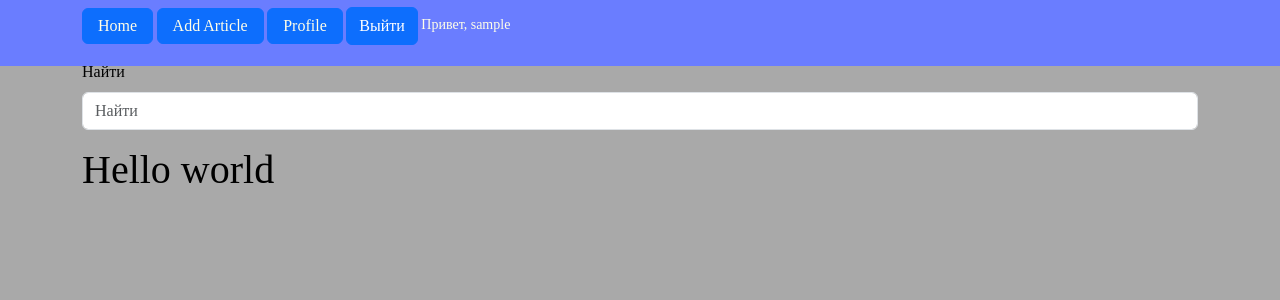
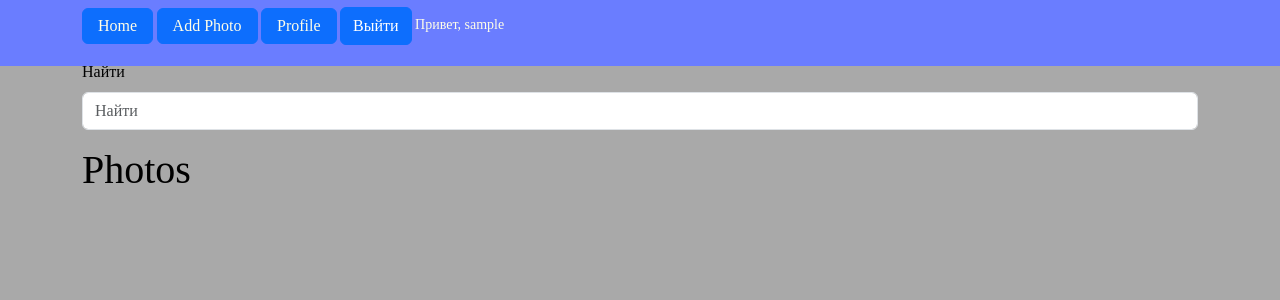
Before and after one commit to nurmuhamedbekinulu/control_work_9_nurmuhamed_bekinulu, a Django app: page / in a window 1280 px wide. Shown: the top 300 px of the page. Run offline with Django 4.2, Linux system fonts and the light colour scheme; the visitor is signed in with stand-in values (Sample User, id 1); data that the repository does not hold is empty; some libraries are stand-ins or nearby versions.

Commit message:
Создание html файлов для отображения фотографий на главной странице #3

```diff
--- a/webapp/templates/base.html
+++ b/webapp/templates/base.html
@@ -20,7 +20,7 @@
             {% block menu %}{% endblock %}
             {% if user.is_authenticated %}
                 <li>
-                    <a href="{% url 'article_add' %}" class="btn btn-primary">Add Article</a>
+                    <a href="#" class="btn btn-primary">Add Photo</a>
                 </li>
                 <li>
                     <a href="{% url 'profile' user.pk %}" class="btn btn-primary">Profile</a>
--- a/webapp/templates/index.html
+++ b/webapp/templates/index.html
@@ -3,18 +3,18 @@
 {% block title %}Home{% endblock %}
 {% block content %}
     {% include 'partial/search.html' %}
-    <h1>Hello world</h1>
+    <h1>Photos</h1>
 
-    <div id="articles">
-        {% for article in articles %}
-        <h2>{{ article.title }}</h2>
-        <h2>{{ article.text }}</h2>
+    <div id="photos">
+        {% for photo in photos %}
+        <h2>{{ photo.title }}</h2>
+        <h2>{{ photo.text }}</h2>
         <p>
-            <a href="{% url 'article_detail' article.pk %}">Подробнее...</a>
+            <a href="{% url 'photo_detail' photo.pk %}">Подробнее...</a>
         </p>
-        <p>Favorite count {{ article.users.count }}</p>
+        <p>Favorite count {{ photo.users.count }}</p>
         {% if user.is_authenticated %}
-            <form action="{% url 'to_favorite' article.pk %}" method="post">
+            <form action="{% url 'to_favorite' photo.pk %}" method="post">
                 {% csrf_token %}
                 {% bootstrap_form favorite_form %}
                 {% bootstrap_button button_type="submit" content='Добавить в избранное' %}
```
Also changed, not shown: webapp/migrations/0002_alter_photo_options_photo_deleted_at_and_more.py (added).
